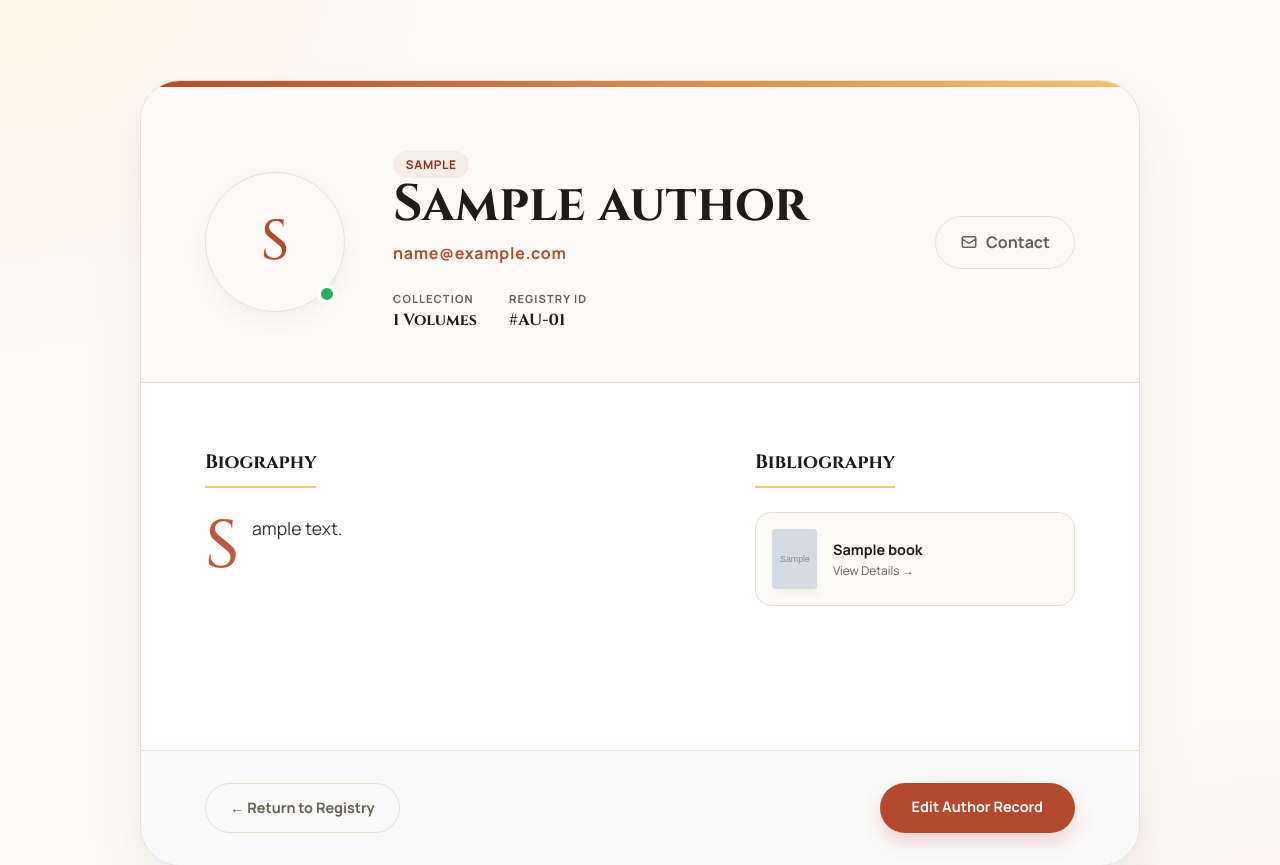
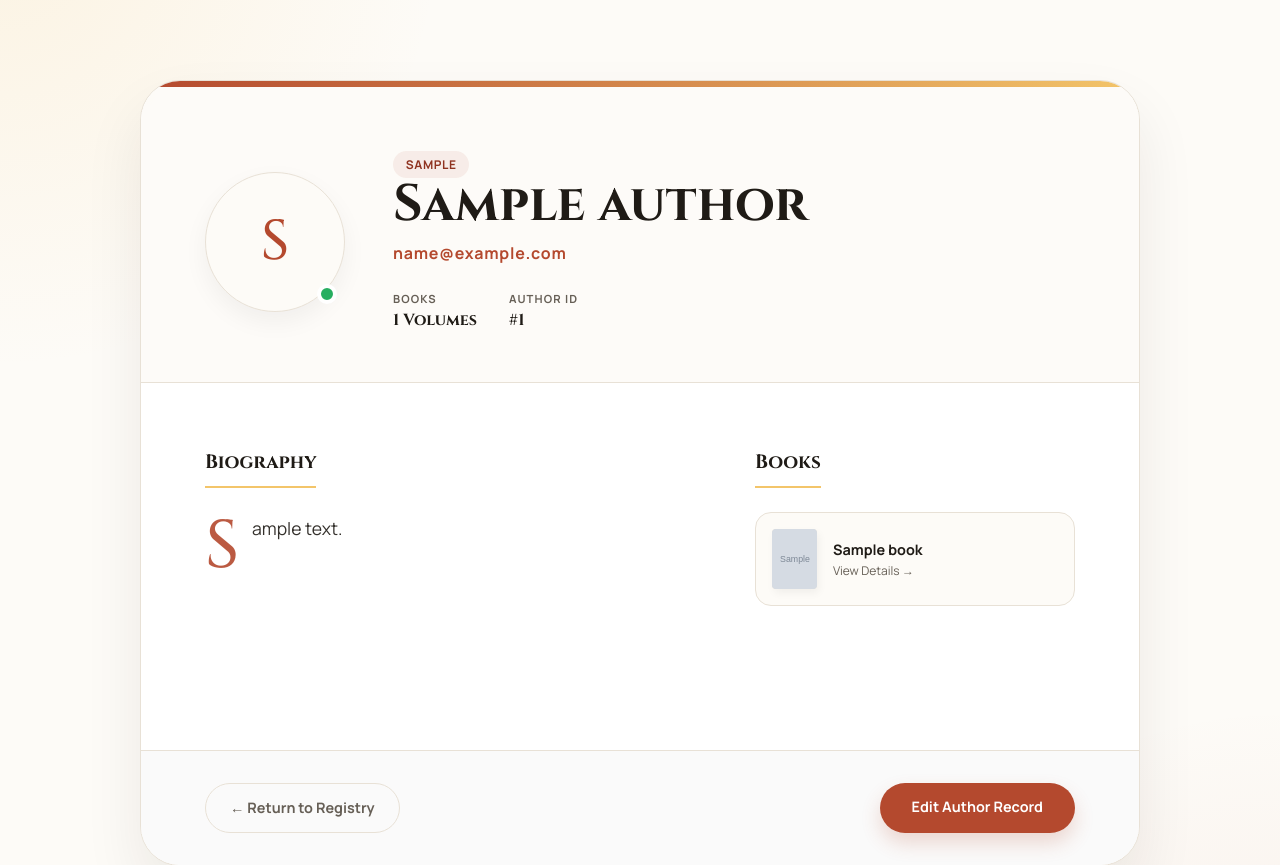
Before and after one commit to KhaledAlmorse/BookStore_DjangoApp, a Django app: page /authors/1/ in a window 1280 px wide. Shown: the part 74-939 px from the top of the page. Run offline with Django 5.2, Linux system fonts and the light colour scheme; tables that the repository leaves empty hold one stand-in row (values such as "Sample post"); grey boxes marked "Sample" are stand-in pictures.

Commit message:
author updates

```diff
--- a/authors/templates/authors/show.html
+++ b/authors/templates/authors/show.html
@@ -243,34 +243,28 @@
 
                 <div class="author-stats-mini">
                     <div class="mini-stat">
-                        <label>Collection</label>
+                        <label>Books</label>
                         <value>{{ author.books.count }} Volumes</value>
                     </div>
                     <div class="mini-stat">
-                        <label>Registry ID</label>
-                        <value>#AU-0{{ author.id }}</value>
+                        <label>Author ID</label>
+                        <value>#{{ author.id }}</value>
                     </div>
                 </div>
             </div>
 
-            <div class="header-action">
-                <a href="mailto:{{ author.email }}" class="btn-outline" style="display: flex; gap: 0.5rem; align-items: center;">
-                    <svg width="18" height="18" fill="none" stroke="currentColor" viewBox="0 0 24 24"><path stroke-linecap="round" stroke-linejoin="round" stroke-width="2" d="M3 8l7.89 5.26a2 2 0 002.22 0L21 8M5 19h14a2 2 0 002-2V7a2 2 0 00-2-2H5a2 2 0 00-2 2v10a2 2 0 002 2z"></path></svg>
-                    Contact
-                </a>
-            </div>
         </header>
 
         <div class="details-body">
             <section class="bio-content">
                 <h2 class="sidebar-title">Biography</h2>
                 <div class="bio-text">
-                    {{ author.bio|default:"In the quiet halls of the Book Haven, this author's story remains whispered through their works rather than written in a ledger. A provider of worlds and a weaver of words, they have yet to submit a formal biography to the archives." }}
+                    {{ author.bio|default:"In the quiet halls of the Book Haven." }}
                 </div>
             </section>
 
             <aside class="author-sidebar">
-                <h2 class="sidebar-title">Bibliography</h2>
+                <h2 class="sidebar-title">Books</h2>
                 <div class="book-list-sidebar">
                     {% for book in author.books.all %}
                     <a href="{% url 'books.show' book.id %}" class="sidebar-book-card">
@@ -289,7 +283,7 @@
                         </div>
                     </a>
                     {% empty %}
-                    <p style="color: var(--muted); font-style: italic; font-size: 0.9rem;">The shelves are waiting for this author's first entry.</p>
+                    <p style="color: var(--muted); font-style: italic; font-size: 0.9rem;"> waiting for this author's first entry.</p>
                     {% endfor %}
                 </div>
             </aside>
--- a/books/templates/books/show.html
+++ b/books/templates/books/show.html
@@ -157,7 +157,7 @@
 
 <main class="details-page">
     <div class="container">
-        <a href="{% url 'books.home' %}" class="back-link">
+        <a href="{% url 'books.admin' %}" class="back-link">
             <span>←</span> Back to Collection
         </a>
 
```
Also changed, not shown: books/templates/books/admin.html (+10 -1 lines), 1 other file.
